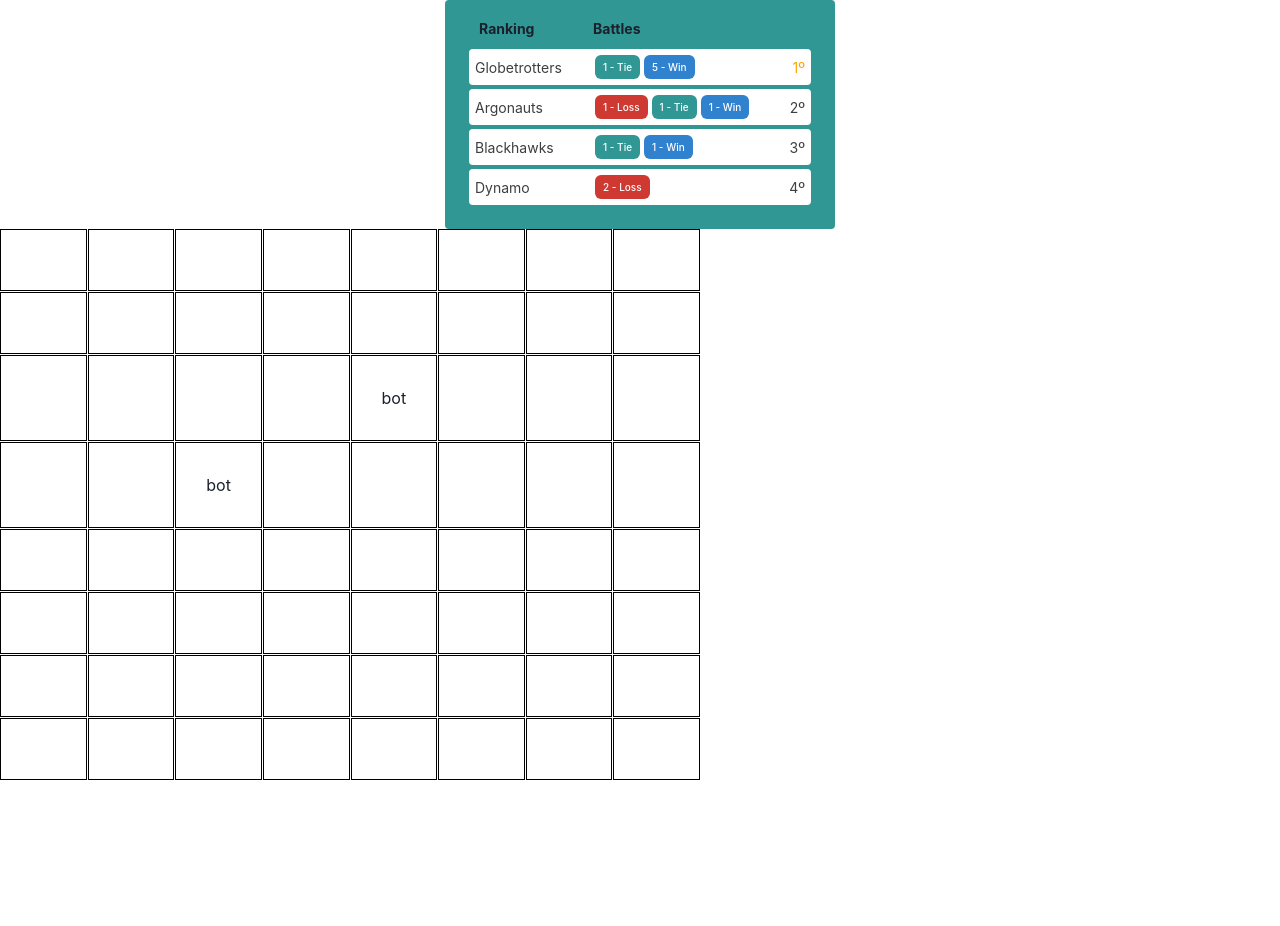
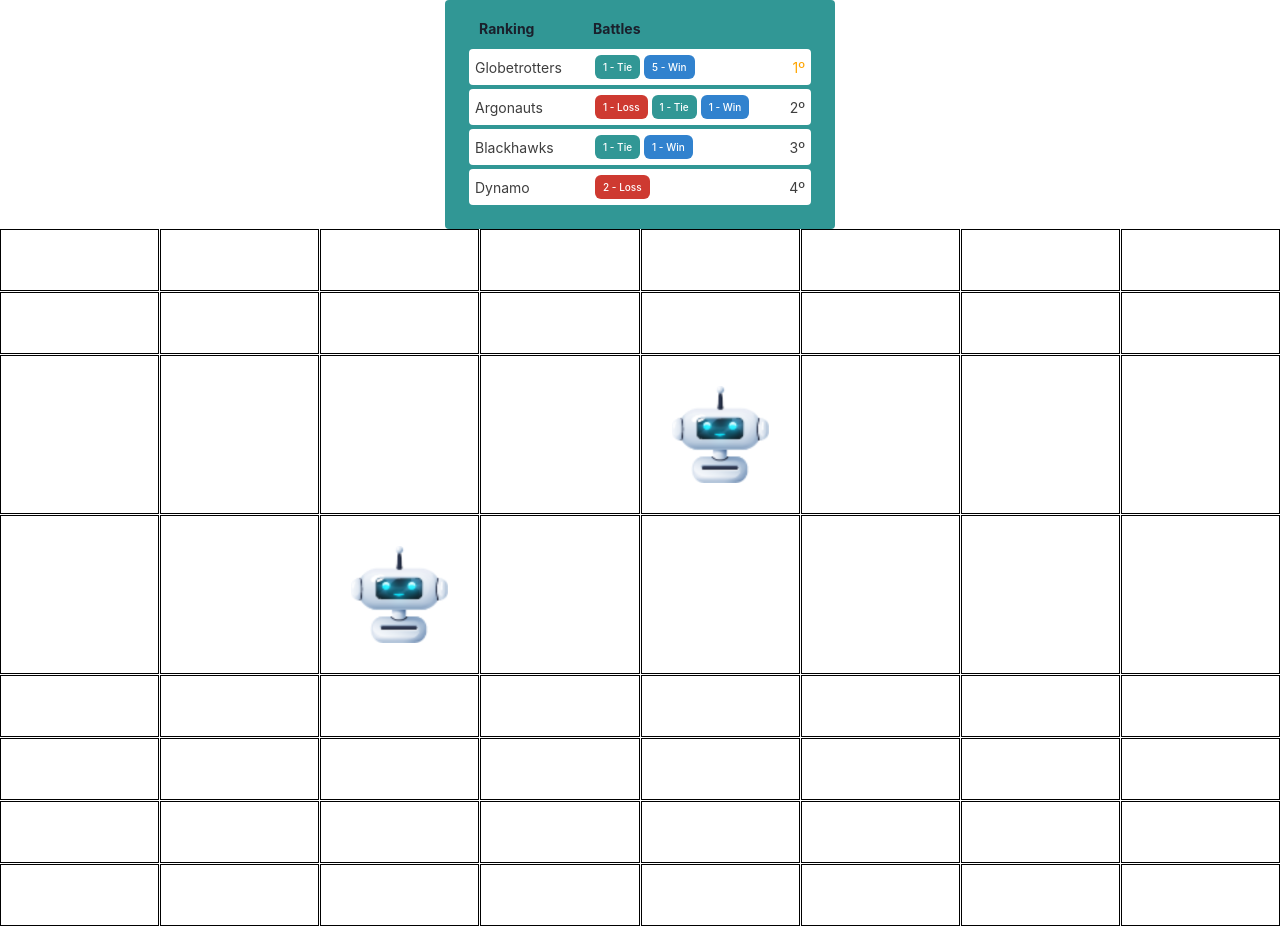
Before and after one commit to chingu-voyages/v44-tier2-team-25, a React (Create React App) app in the folder boolebots/: page / in a window 1280 px wide. Before the commit the page ends 800 px from the top, so only its background shows below. Built offline with nearby package versions, Linux system fonts and the light colour scheme.

Commit message:
Add images to bots

```diff
--- a/boolebots/src/components/GameBoard/gameBoard.js
+++ b/boolebots/src/components/GameBoard/gameBoard.js
@@ -1,5 +1,4 @@
 import React from "react";
-
 const GameBoard = ({ boardSize, bot1, bot2 }) => {
   //This version allows for each square to have an id with it's coordinates. This will help when triggering a bot battle.
   const board = [];
@@ -9,9 +8,17 @@ const GameBoard = ({ boardSize, bot1, bot2 }) => {
     }
   }
   const gameBoard = board.map((tile) => (
-    <div style={{ border: "1px solid black", padding: "30px" }} id={tile}>
-      {(`${bot1.x.toString()},${bot1.y.toString()}` == tile ||
-        `${bot2.x.toString()},${bot2.y.toString()}` == tile) && <p>bot</p>}
+    <div
+      style={{ border: "1px solid black", padding: "30px" }}
+      id={tile}
+      key={tile}
+    >
+      {((`${bot1.x.toString()},${bot1.y.toString()}` === tile && (
+        <img src={bot1.image} alt="bot icon" />
+      )) ||
+        `${bot2.x.toString()},${bot2.y.toString()}` === tile) && (
+        <img src={bot2.image} alt="bot icon" />
+      )}
     </div>
   ));
   return (
```
